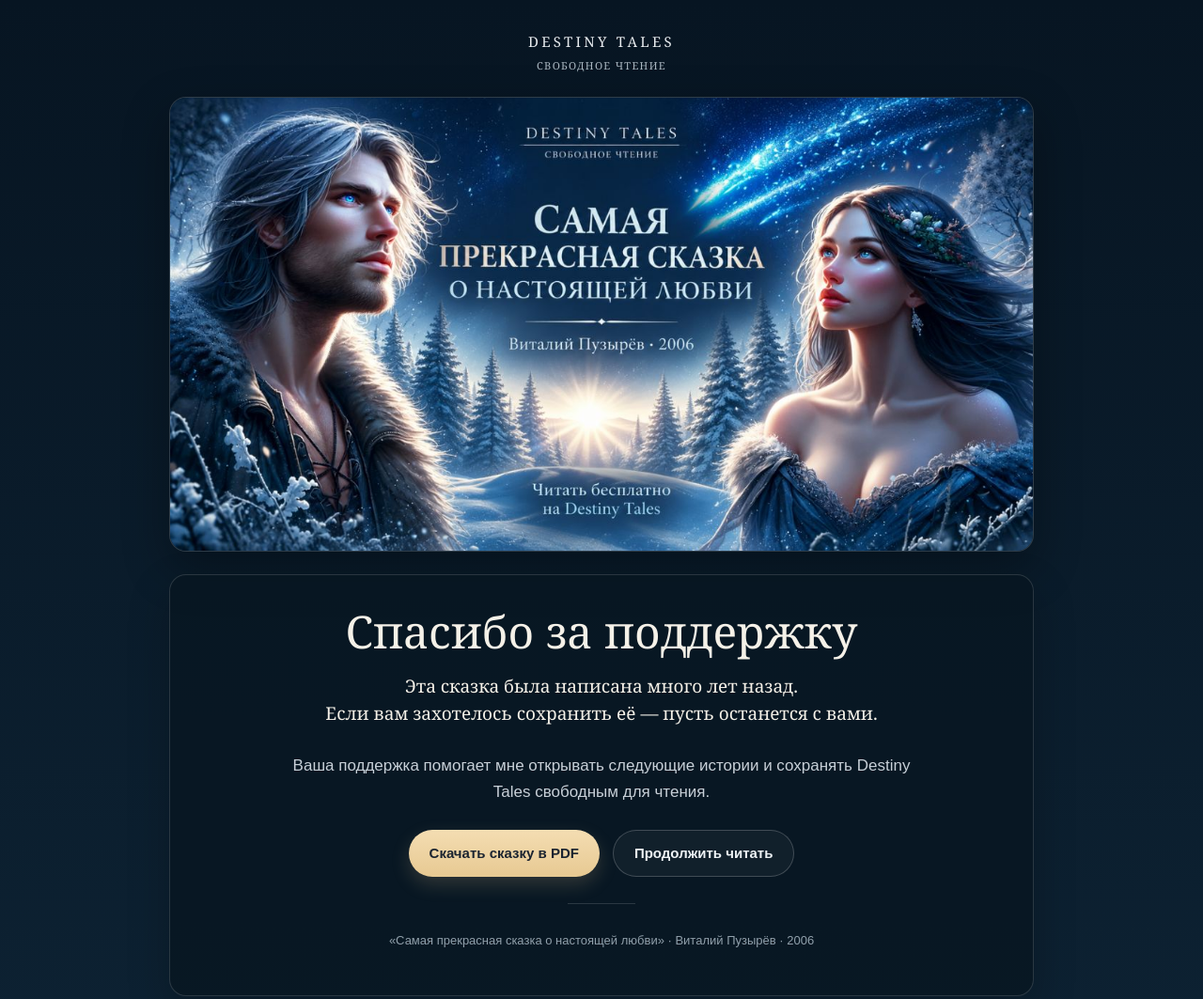
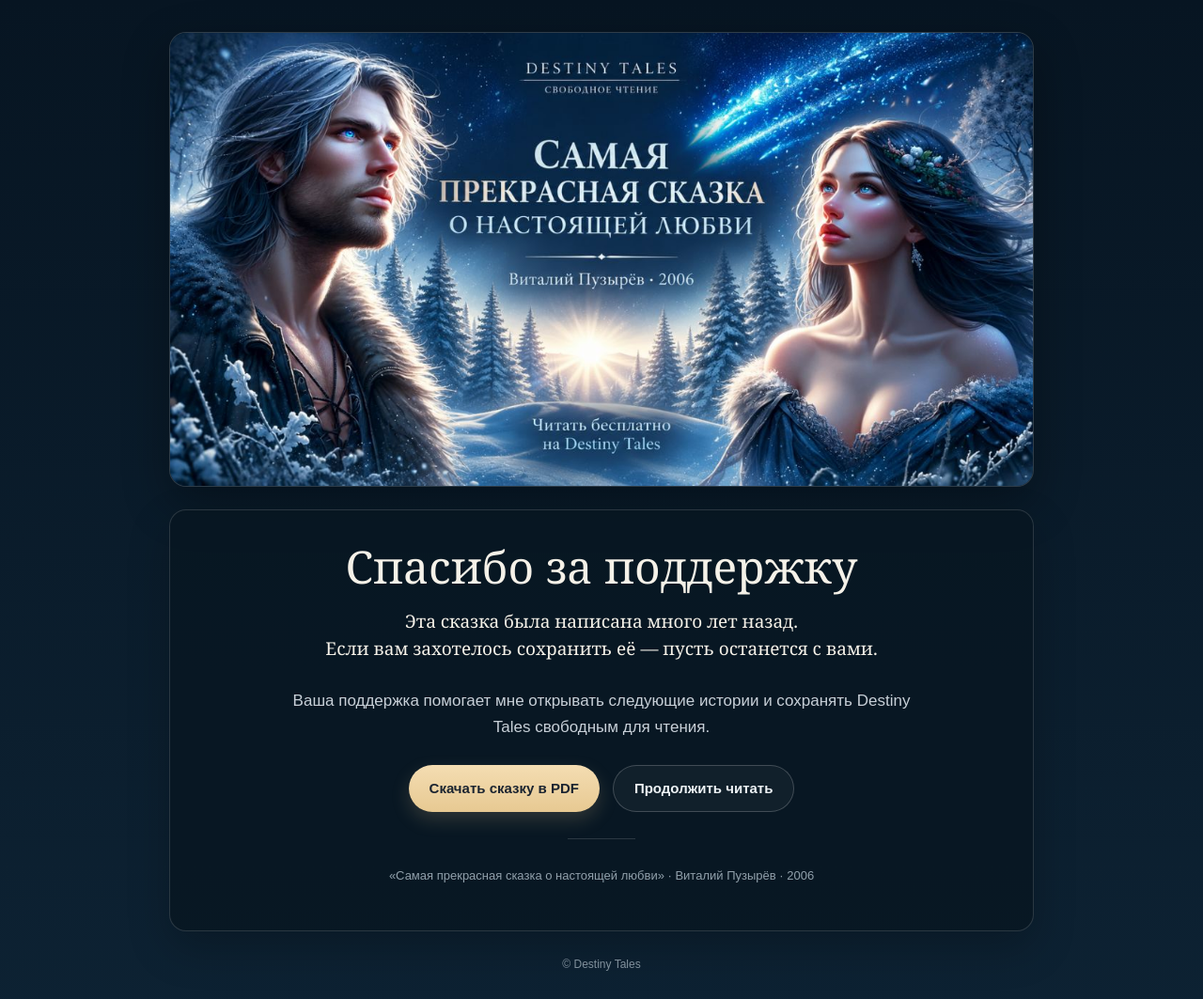
Before and after one commit to VPuziryov/destiny-tales, a plain HTML site: page ru/thanks-fairytale-support.html in a window 1280 px wide. Shown: the top 1063 px of the page at 94% size. Drawn offline with Linux system fonts and the light colour scheme.

Commit message:
13/09-02

```diff
--- a/ru/thanks-fairytale-support.html
+++ b/ru/thanks-fairytale-support.html
@@ -55,8 +55,6 @@
 </head>
 <body>
   <main class="wrap">
-    <div class="brand">DESTINY TALES</div>
-    <div class="subbrand">свободное чтение</div>
 
     <section class="hero">
       <img src="/assets/img/og/samaya-prekrasnaya-skazka-og.jpg"
```
